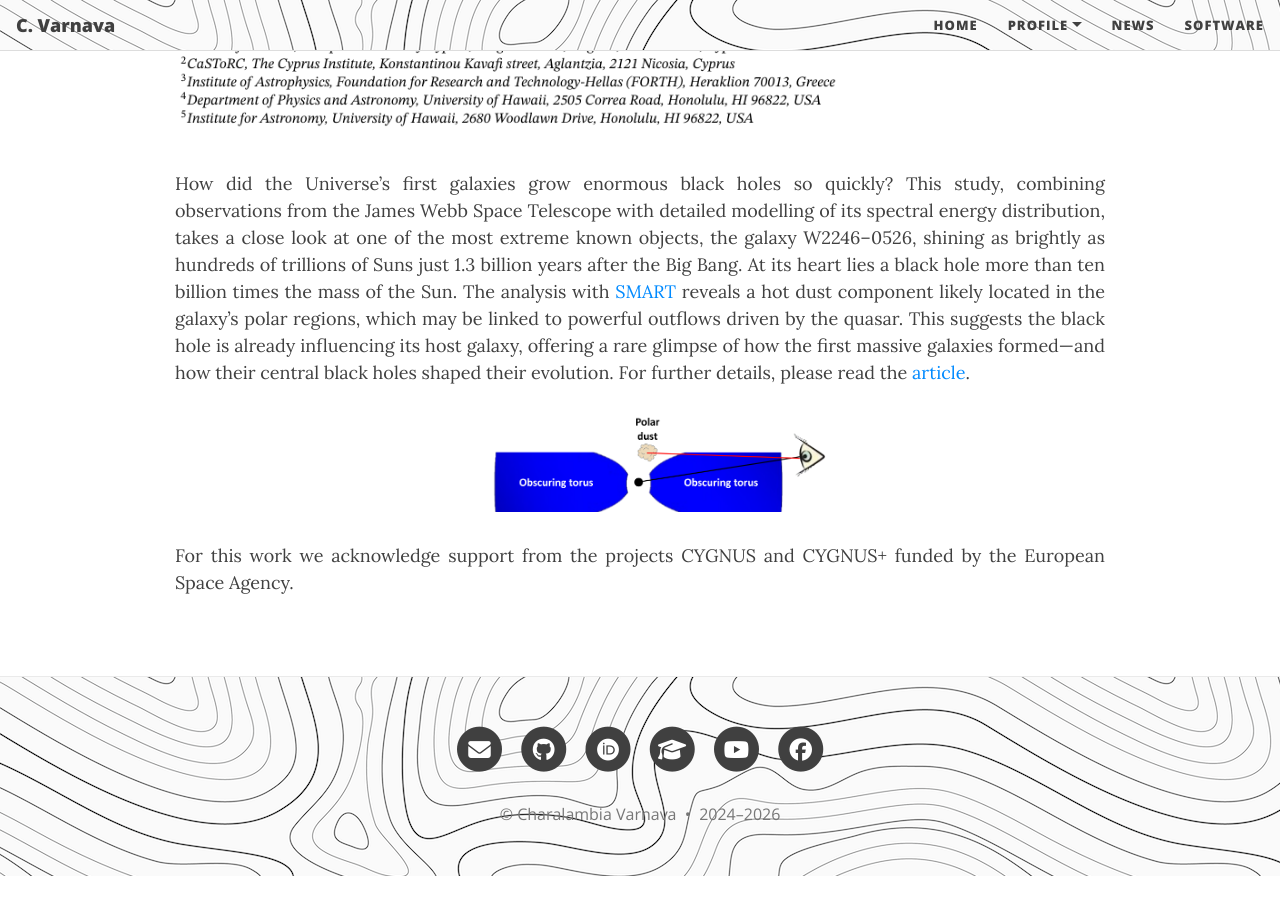
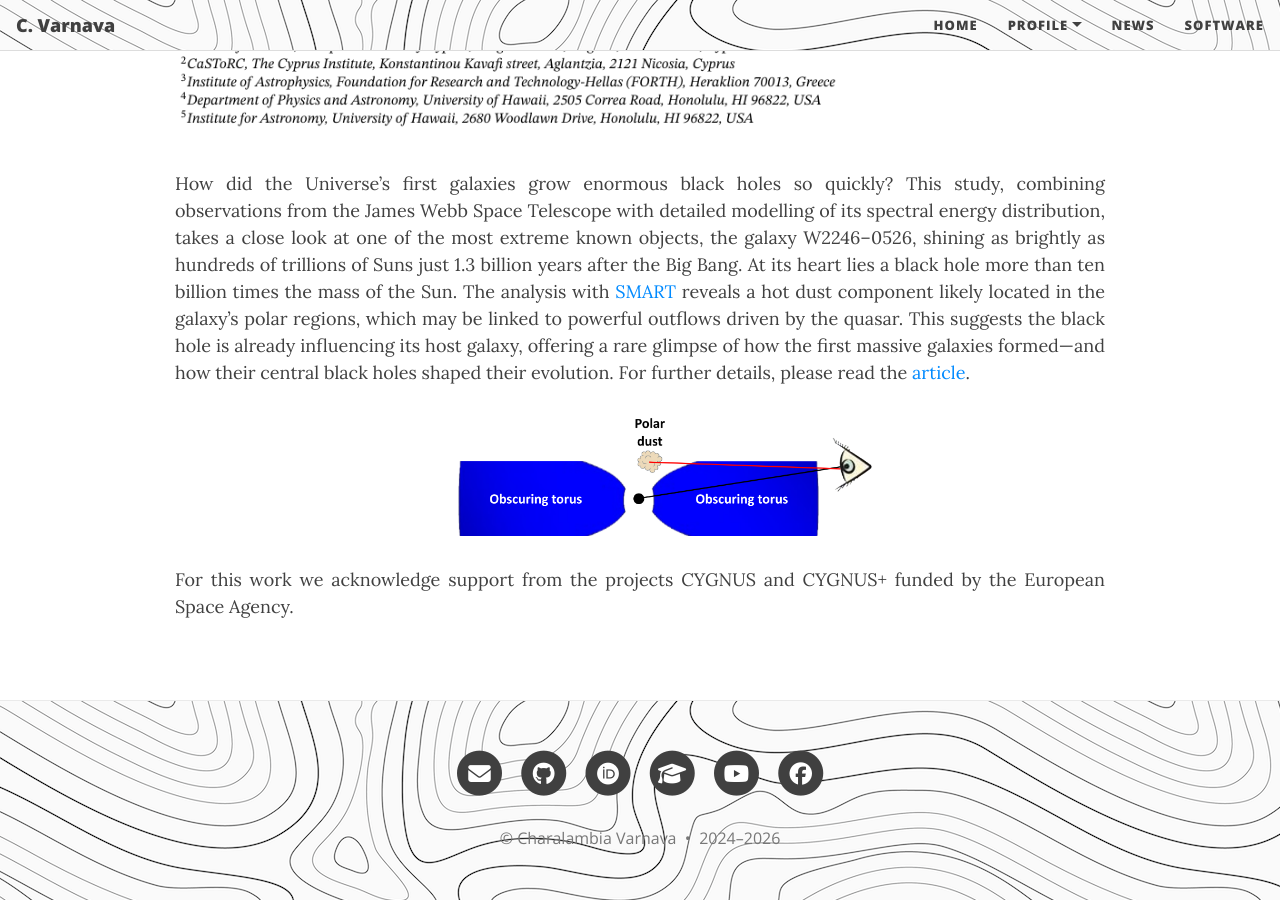
Before and after one commit to ch-var/ch-var.github.io, a Jekyll site: the page built from 2026-05-14-W2246–0526.html, in a window 1280 px wide and 900 px high, scrolled down 668 px. Built offline with Jekyll 4.4.1, drawn with Linux system fonts in a browser that asks for light colours; formulas are drawn with MathJax 3; before the commit the page ends 1544 px from its top, so only the background shows below that.

Commit message:
Update 2026-05-14-W2246–0526.html

```diff
--- a/2026-05-14-W2246–0526.html
+++ b/2026-05-14-W2246–0526.html
@@ -33,7 +33,7 @@
 <p align='justify'>How did the Universe’s first galaxies grow enormous black holes so quickly? This study, combining observations from the James Webb Space Telescope with detailed modelling of its spectral energy distribution, takes a close look at one of the most extreme known objects, the galaxy W2246–0526, shining as brightly as hundreds of trillions of Suns just 1.3 billion years after the Big Bang. At its heart lies a black hole more than ten billion times the mass of the Sun. The analysis with <a href="https://github.com/ch-var/SMART">SMART</a> reveals a hot dust component likely located in the galaxy’s polar regions, which may be linked to powerful outflows driven by the quasar. This suggests the black hole is already influencing its host galaxy, offering a rare glimpse of how the first massive galaxies formed—and how their central black holes shaped their evolution. For further details, please read the <a href="https://doi.org/10.1093/mnras/stag795">article</a>.
 
 <p align="center">
-<img src="/assets/img/outflows.png" width="40%" height="40%">
+<img src="/assets/img/outflows.png" width="50%" height="50%">
 </p>
 
 <p align='justify'>For this work we acknowledge support from the projects CYGNUS and CYGNUS+ funded by the European Space Agency.</p>
```
